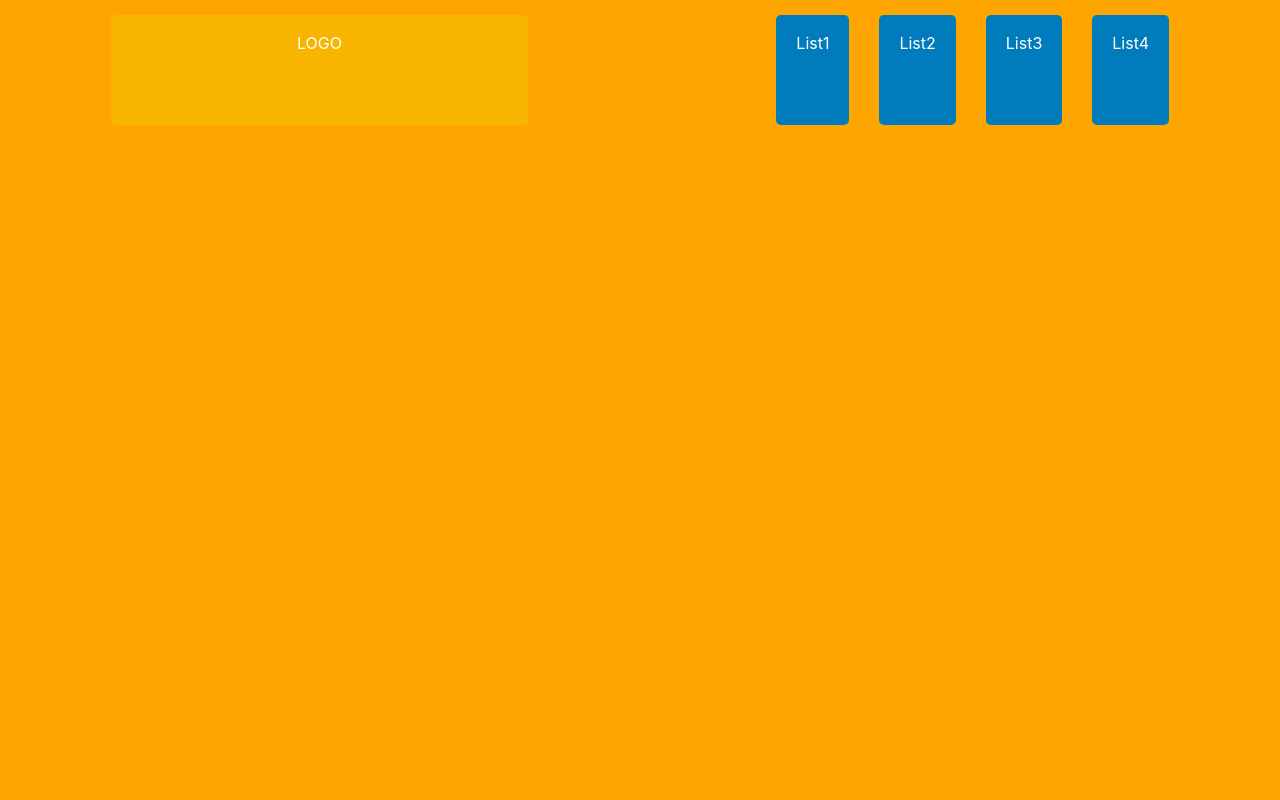
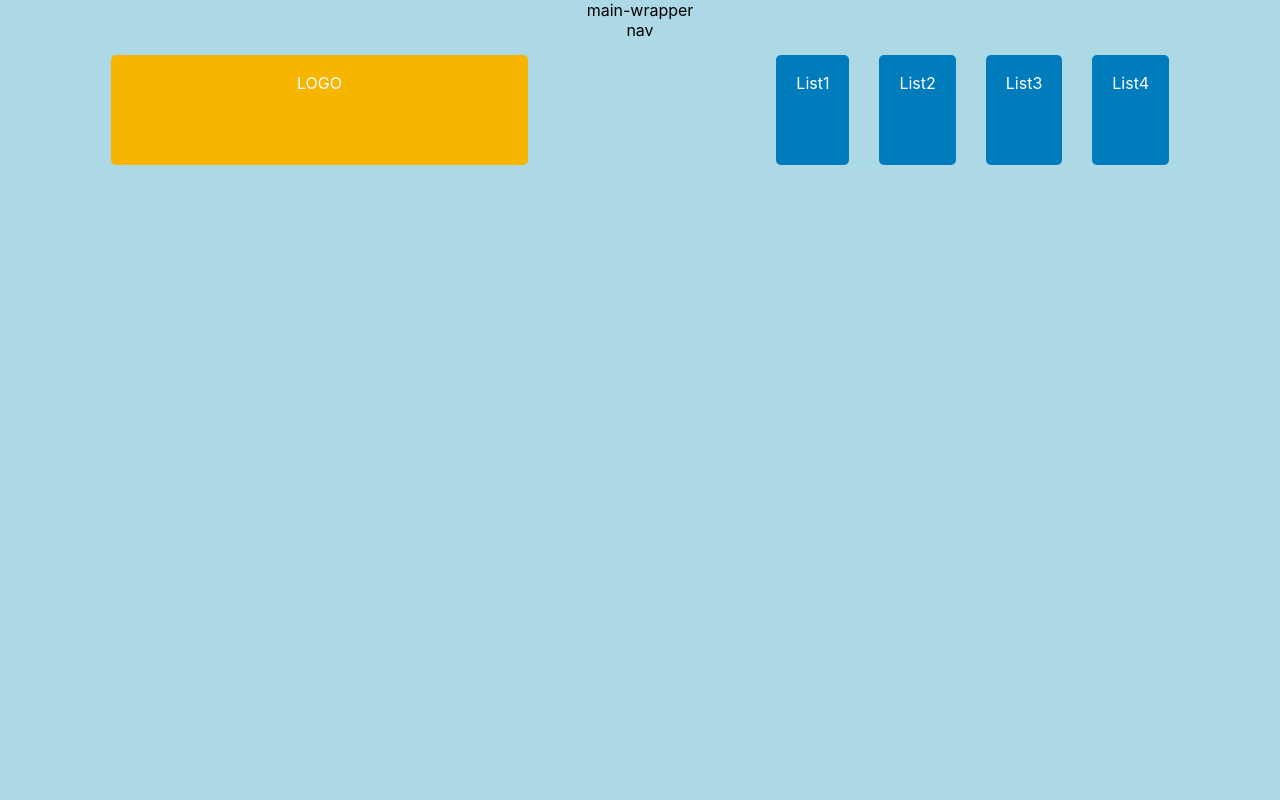
Before and after one commit to Cherry0202/Watarium, a Nuxt app: page / in a window 1280 px wide. Shown: the top 800 px of the page. Built offline with nearby package versions, Linux system fonts and the light colour scheme.

Commit message:
[update] index.vue

```diff
--- a/components/Nav.vue
+++ b/components/Nav.vue
@@ -1,5 +1,6 @@
 <template>
   <nav class="nav">
+    nav
     <ul>
       <li><a href="#">LOGO</a></li>
       <li><a href="#">List1</a></li>
--- a/components/Top.vue
+++ b/layouts/Top.vue
@@ -1,11 +1,15 @@
 <template>
   <div class="top-wrapper">
-    <Nav />
+    <main class="main-wrapper">
+      main-wrapper
+      <Nav />
+    </main>
+    top-wrapper
   </div>
 </template>
 
 <script>
-import Nav from './Nav'
+import Nav from '../components/Nav'
 export default {
   components: { Nav }
 }
@@ -16,5 +20,10 @@ export default {
   width: 100vw;
   height: 1080px;
   background-color: orange;
+  .main-wrapper {
+    width: 100vw;
+    height: 1030px;
+    background-color: lightblue;
+  }
 }
 </style>
--- a/pages/index.vue
+++ b/pages/index.vue
@@ -1,14 +1,13 @@
 <template>
   <div class="container">
     <div class="wrapper">
-      <!--      <Nav />-->
       <Top />
     </div>
   </div>
 </template>
 
 <script>
-import Top from '~/components/Top.vue'
+import Top from '~/layouts/Top.vue'
 // import Nav from '~/components/Nav.vue'
 export default {
   components: {
```
